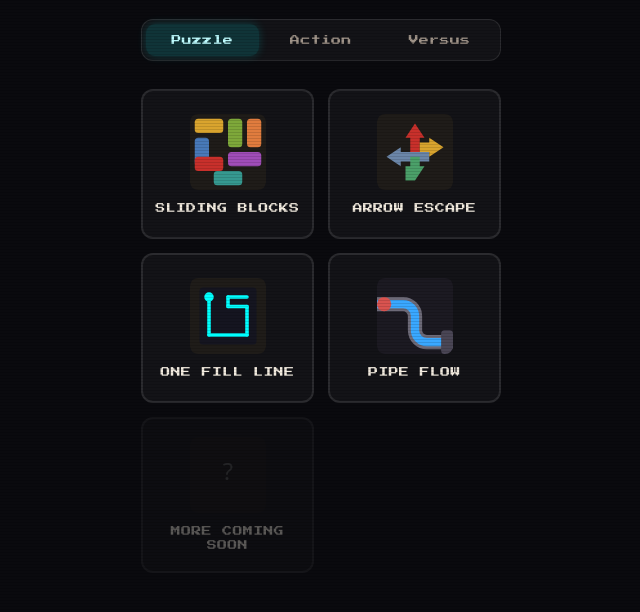
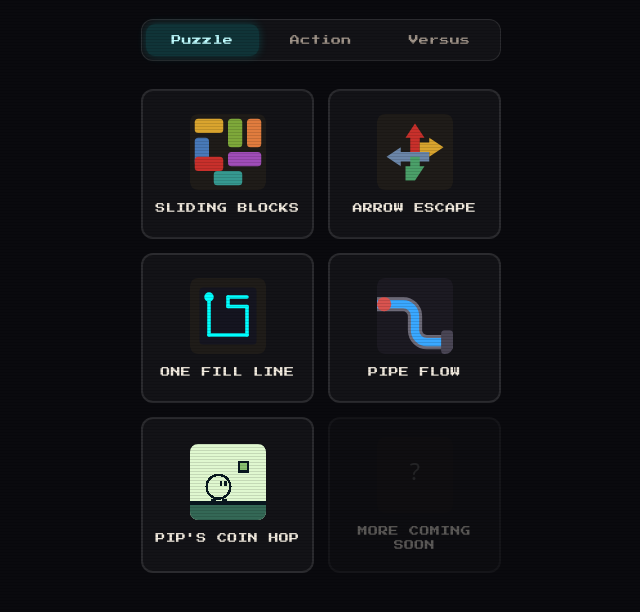
Before and after one commit to barnabus93/Puzzle_app, a plain HTML site: page index.html in a window 1280 px wide. Shown: the part 184-796 px from the top of the page, without its empty margins (319-959 px from the left). Drawn offline with Linux system fonts and the light colour scheme.

Commit message:
Add Pip's Coin Hop to the Puzzle tab
A new title-screen tile, in the Puzzle category, links to the standalone
pips-coin-hop.html page. It has a small Game Boy-palette icon of Pip.

Co-Authored-By: Claude Opus 5.5 <noreply@anthropic.com>
Claude-Session: https://claude.ai/code/session_0176kNA61fsgxP49cfGdLXrT

```diff
--- a/index.html
+++ b/index.html
@@ -149,6 +149,22 @@
             </svg>
             <span class="tile-label">PIPE FLOW</span>
           </button>
+          <a class="game-tile" href="pips-coin-hop.html" data-category="puzzle">
+            <svg class="tile-icon" viewBox="0 0 64 64" aria-hidden="true" shape-rendering="crispEdges">
+              <rect width="64" height="64" rx="6" fill="#e0f8d0"/>
+              <rect y="48" width="64" height="16" fill="#346856"/>
+              <rect y="48" width="64" height="3" fill="#081820"/>
+              <rect x="40" y="14" width="10" height="10" fill="#081820"/>
+              <rect x="42" y="16" width="6" height="6" fill="#88c070"/>
+              <circle cx="24" cy="36" r="11" fill="#081820"/>
+              <circle cx="24" cy="36" r="9" fill="#e0f8d0"/>
+              <rect x="25" y="31" width="2" height="4" fill="#081820"/>
+              <rect x="29" y="31" width="2" height="4" fill="#081820"/>
+              <rect x="18" y="46" width="4" height="2" fill="#081820"/>
+              <rect x="27" y="46" width="4" height="2" fill="#081820"/>
+            </svg>
+            <span class="tile-label">PIP'S COIN HOP</span>
+          </a>
           <button class="game-tile" data-game="tank" data-category="versus">
             <svg class="tile-icon" viewBox="0 0 64 64" aria-hidden="true">
               <rect width="64" height="64" rx="6" fill="#7fb6e0"/>
--- a/styles.css
+++ b/styles.css
@@ -1566,3 +1566,6 @@ fieldset.field legend {
   height: 100%;
   touch-action: none;
 }
+
+/* a tile that links to a standalone game page */
+a.game-tile { text-decoration: none; }
```
